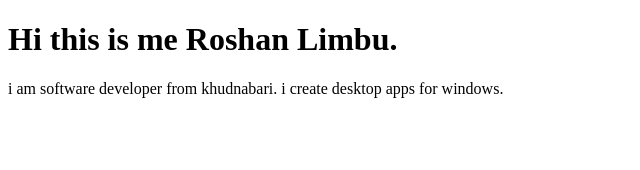
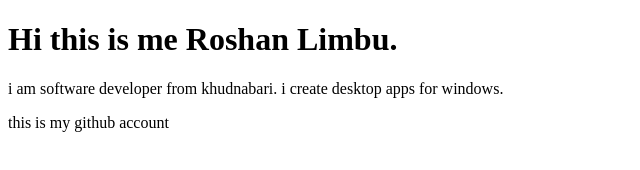
Before and after one commit to RoshanLimbu123/roshanlimbu123.github.io, a plain HTML site: page index.html in a window 1280 px wide. Shown: the whole page, without its empty margins (0-640 px from the left). Drawn offline with Linux system fonts and the light colour scheme.

Commit message:
added new message

```diff
--- a/index.html
+++ b/index.html
@@ -8,5 +8,6 @@
 <body>
     <h1>Hi this is me Roshan Limbu.</h1>
     <p> i am software developer from khudnabari. i create desktop apps for windows.</p>
+    <p>this is my github account</p>
 </body>
 </html>
```
